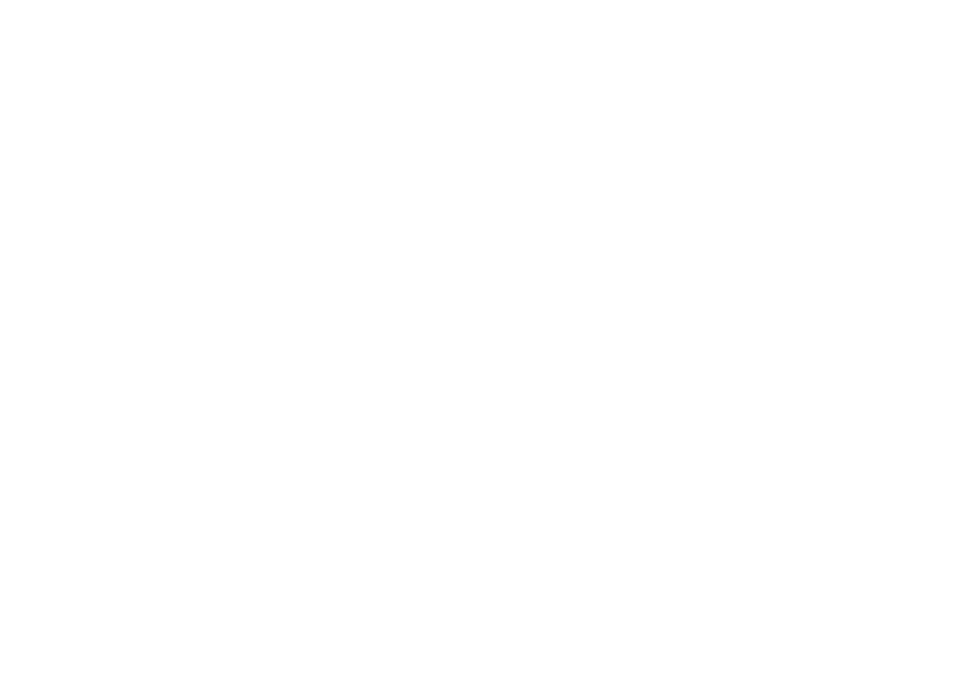
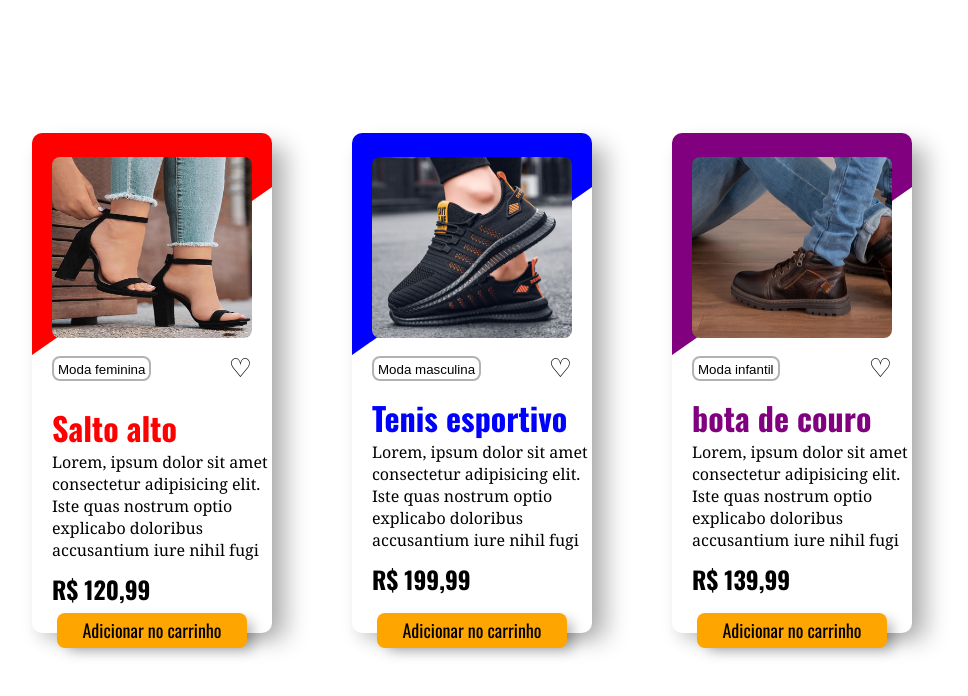
Before and after one commit to DevMatheusGama/card-produto, a plain HTML site: page index.html in a window 1280 px wide. Shown: the whole page, without its empty margins (138-1106 px from the left). Drawn offline with nearby package versions, Linux system fonts and the light colour scheme; files that its build step writes are made by us from their sources.

Commit message:
finalisando o card, html, javascript e css feito

```diff
--- a/assets/js/script.js
+++ b/assets/js/script.js
@@ -0,0 +1,8 @@
+function mudarCorCoracao() {
+    let coracaoOrange = document.querySelector('.inputcoracao')
+    coracaoOrange.classList.toggle('cor-laranja')
+}
+
+function mudarCorCoracao(botao) {
+    botao.classList.toggle('cor-laranja');
+}
--- a/assets/style/ex.css
+++ b/assets/style/ex.css
@@ -0,0 +1,173 @@
+@import url('https://fonts.googleapis.com/css2?family=IBM+Plex+Sans:ital,wght@0,100..700;1,100..700&family=Oswald:wght@200..700&display=swap');
+
+* {
+    box-sizing: border-box;
+    padding: 0;
+    margin: 0;
+}
+
+body {
+    font-family: 'IBM Plex Sans', sans-serif;
+}
+
+
+.container {
+    height: 100vh;
+    display: flex;
+    justify-content: center;
+    align-items: center;
+    flex-wrap: wrap;
+    gap: 20px;
+}
+
+.content {
+    width: 300px;
+    height: 550px;
+    display: flex;
+    justify-content: center;
+    align-items: flex-start;
+    flex-direction: column;
+    position: relative;
+}
+
+.red {
+    width: 400px;
+    height: 200px;
+    background: red;
+    position: absolute;
+    top: -70px;
+    left: -100px;
+    z-index: -2;
+    transform: rotate(-35deg);
+    border-radius: 8px;
+}
+
+.blue {
+    width: 400px;
+    height: 200px;
+    background: blue;
+    position: absolute;
+    top: -70px;
+    left: -100px;
+    z-index: -2;
+    transform: rotate(-35deg);
+    border-radius: 8px;
+}
+
+.purple {
+    width: 400px;
+    height: 200px;
+    background: purple;
+    position: absolute;
+    top: -70px;
+    left: -100px;
+    z-index: -2;
+    transform: rotate(-35deg);
+    border-radius: 8px;
+}
+
+.card {
+    width: 240px;
+    height: 500px;
+    padding-top: 20px;
+    padding-left: 15px;;
+    display: flex;
+    align-items: flex-start;
+    flex-direction: column;
+    border-radius: 10px;
+    box-shadow: 18px 10px 23px -4px rgba(0,0,0,0.3),0px 10px 15px -3px rgba(0,0,0,0.1);
+    position: relative;
+    overflow: hidden;
+}
+
+
+.img {
+    width: 210px;
+    height: 190px;
+    display: flex;
+    justify-content: center;
+    align-items: center;
+    position: relative;
+}
+
+img {
+    width: 95%;
+    height: 95%;
+    border-radius: 8px;
+}
+
+.btn-categoria {
+    width: 100%;
+    margin-top: 10px;
+    display: flex;
+    justify-content: space-between;
+    align-items: center;
+    padding-right: 20px;
+    padding-left: 5px;
+}
+
+.style-btn {
+    height: 25px;
+    background: transparent;
+    padding: 4px;
+    padding-bottom: px;
+    border: 2px solid rgba(0,0,0,0.3);
+    border-radius: 8px;
+    cursor: pointer;
+}
+
+p {
+    padding-left: 5px;
+    font-family: Cambria, Cochin, Georgia, Times, 'Times New Roman', serif;
+}
+
+.preco {
+    font-family: 'Oswald', sans-serif;
+    padding-left: 5px;
+    padding-top: 10px;
+}
+
+.c-red {
+    color: red;
+    font-family: 'Oswald', sans-serif;
+    padding-left: 5px;
+    padding-top: 20px;
+}
+
+.c-blue {
+    color: blue;
+    font-family: 'Oswald', sans-serif;
+    padding-left: 5px;
+    padding-top: 10px;
+}
+
+.c-purple {
+    color: purple;
+    font-family: 'Oswald', sans-serif;
+    padding-left: 5px;
+    padding-top: 10px;
+}
+
+.coracao {
+    font-size: 26px;
+    cursor: pointer;
+    border: none;
+    background: transparent;
+}
+
+.cor-laranja {
+    color: orange;
+}
+
+.btn-add {
+    width: 190px;
+    height: 35px;
+    border: none;
+    border-radius: 8px;
+    background: orange;
+    font-family: 'Oswald', sans-serif;
+    font-size: 18px;
+    transform: translate(25px, -20px);
+    box-shadow: 8px 5px 13px -3px rgba(0,0,0,0.3);
+    cursor: pointer;
+}
--- a/index.html
+++ b/index.html
@@ -3,10 +3,63 @@
 <head>
     <meta charset="UTF-8">
     <meta name="viewport" content="width=device-width, initial-scale=1.0">
-    <title>treino</title>
-    <link rel="stylesheet" href="ex.css">
+    <title>card</title>
+    <link rel="stylesheet" href="assets/style/ex.css">
 </head>
 <body>
+    <div class="container">
+
+        <div class="content">
+            <div class="card ">
+                <div class="red"></div>
+                <div class="img">
+                    <img src="assets/img/salto-alto.jpg" alt="">
+                </div>
+                <div class="btn-categoria">
+                    <input type="button" value="Moda feminina" class="style-btn">
+                    <input type="button" value="&#9825;" class="coracao" class="inputcoracao" onclick="mudarCorCoracao(this)">
+                </div>
+                    <h1 class="c-red">Salto alto</h1>
+                    <p>Lorem, ipsum dolor sit amet consectetur adipisicing elit. Iste quas nostrum optio explicabo doloribus accusantium iure nihil fugi</p>
+                    <h2 class="preco">R$ 120,99</h2>
+            </div>
+            <input type="button" value="Adicionar no carrinho" class="btn-add">
+        </div>
+
+        <div class="content">
+            <div class="card">
+                <div class="blue"></div>
+                <div class="img">
+                    <img src="assets/img/Tenis-Esportivo-Masculino.jpg" alt="">
+                </div>
+                <div class="btn-categoria">
+                    <input type="button" value="Moda masculina" class="style-btn">
+                    <input type="button" value="&#9825;" class="coracao" class="inputcoracao" onclick="mudarCorCoracao(this)">
+                </div>
+                <h1 class="c-blue">Tenis esportivo</h1>
+                <p>Lorem, ipsum dolor sit amet consectetur adipisicing elit. Iste quas nostrum optio explicabo doloribus accusantium iure nihil fugi</p>
+                <h2 class="preco">R$ 199,99</h2>
+            </div>
+            <input type="button" value="Adicionar no carrinho" class="btn-add">
+        </div>
+        <div class="content">
+            <div class="card">
+                <div class="purple"></div>
+                <div class="img">
+                    <img src="assets/img/bota-infantil-vacanza-cafe-05516-2867-2.jpg" alt="">
+                </div>
+                <div class="btn-categoria">
+                    <input type="button" value="Moda infantil" class="style-btn">
+                    <input type="button" value="&#9825;" class="coracao" class="inputcoracao" onclick="mudarCorCoracao(this)">
+                </div>
+                <h1 class="c-purple">bota de couro</h1>
+                <p>Lorem, ipsum dolor sit amet consectetur adipisicing elit. Iste quas nostrum optio explicabo doloribus accusantium iure nihil fugi</p>
+                <h2 class="preco">R$ 139,99</h2>
+            </div>
+            <input type="button" value="Adicionar no carrinho" class="btn-add">
+        </div>
+    </div>
+
 
     <script src="assets/js/script.js"></script>
 </body>
```
Also changed, not shown: assets/img/Tenis-Esportivo-Masculino.jpg (added), assets/img/bota-infantil-vacanza-cafe-05516-2867-2.jpg (added), assets/img/salto-alto.jpg (added).
